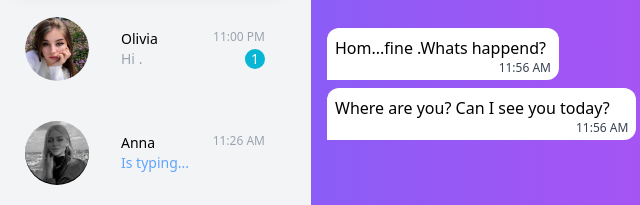
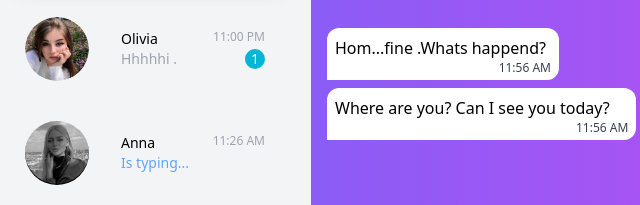
Before and after one commit to Nastaran-sarzaeim/Chat-UI-with-Tailwind, a website: page index.html in a window 1280 px wide. Shown: the part 468-673 px from the top of the page, 9-649 px from the left. Drawn offline with Linux system fonts and the light colour scheme.

Commit message:
new text

```diff
--- a/index.html
+++ b/index.html
@@ -88,7 +88,7 @@
                 <div class="text-gray-400 text-xs">11:00 PM</div>
               </div>
               <div class="flex justify-between items-center">
-                <div class="text-sm text-gray-400">Hi .</div>
+                <div class="text-sm text-gray-400">Hhhhhi .</div>
                 <div class="w-5 h-5 relative bg-cyan-500 rounded-full">
                   <div class="text-sm text-center text-white">1</div>
                 </div>
```
